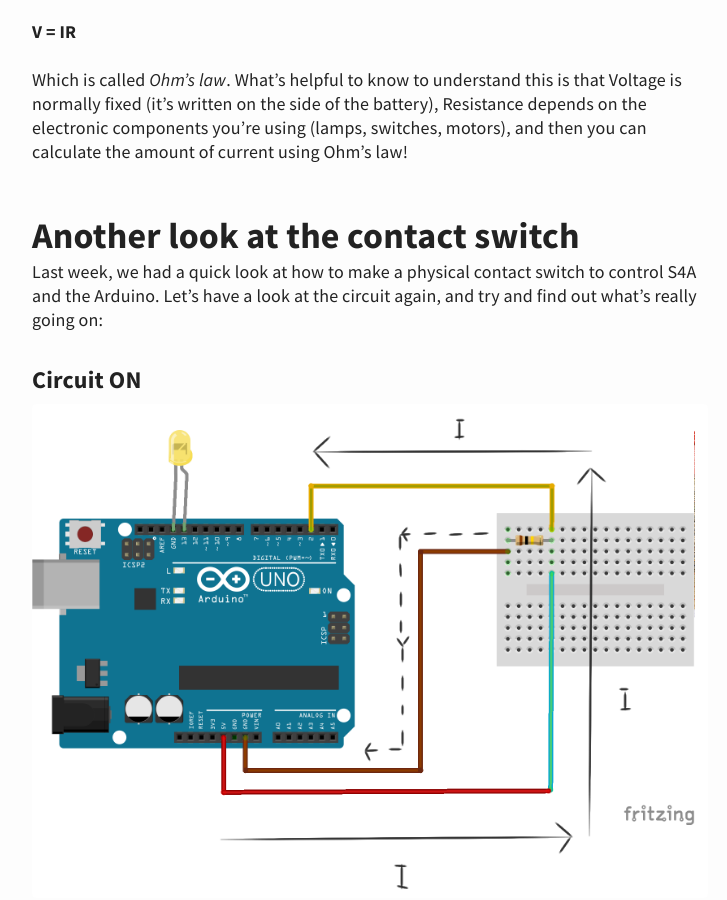
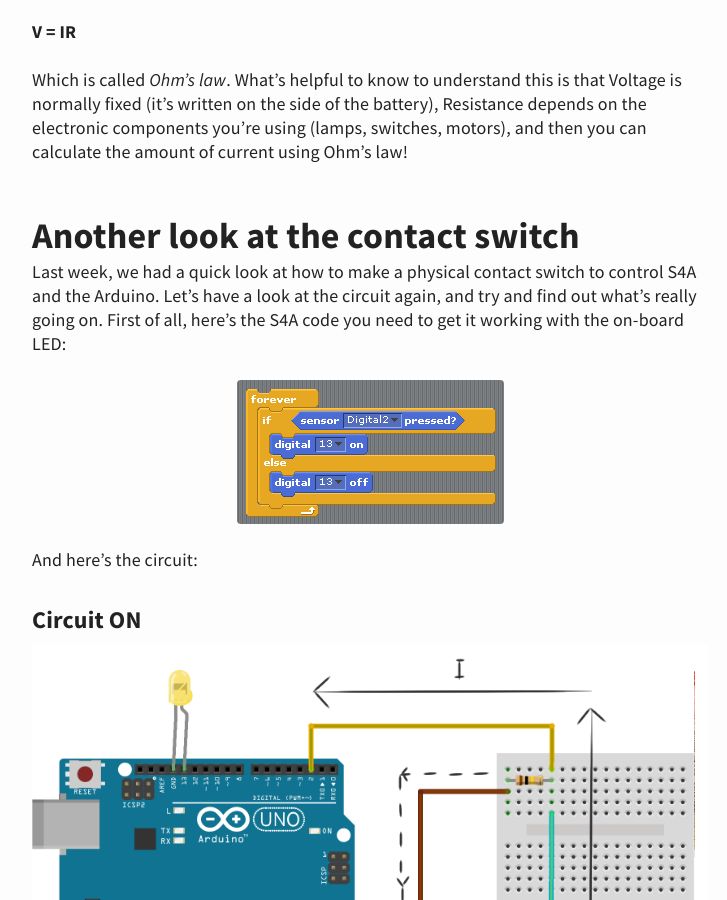
Before and after one commit to letsmake-uk/dharma-school, a Jekyll site: the page built from _posts/2015-05-07-week-2-intro.md, in a window 1280 px wide and 900 px high, scrolled down 2769 px. Shown: the whole window, without its empty margins (270-997 px from the left). Built offline with Jekyll 4.4.1, drawn with Linux system fonts in a browser that asks for light colours.

Commit message:
Added s4a switch code

```diff
--- a/_posts/2015-05-07-week-2-intro.md
+++ b/_posts/2015-05-07-week-2-intro.md
@@ -70,7 +70,13 @@ Which is called *Ohm's law*. What's helpful to know to understand this is that V
 ## Another look at the contact switch
 
 
-Last week, we had a quick look at how to make a physical contact switch to control S4A and the Arduino. Let's have a look at the circuit again, and try and find out what's really going on:
+Last week, we had a quick look at how to make a physical contact switch to control S4A and the Arduino. Let's have a look at the circuit again, and try and find out what's really going on. First of all, here's the S4A code you need to get it working with the on-board LED:
+
+
+![S4A switch](../img/LED digitalSwitch.png "S4A switch")
+
+
+And here's the circuit:
 
 
 ### Circuit ON
```
